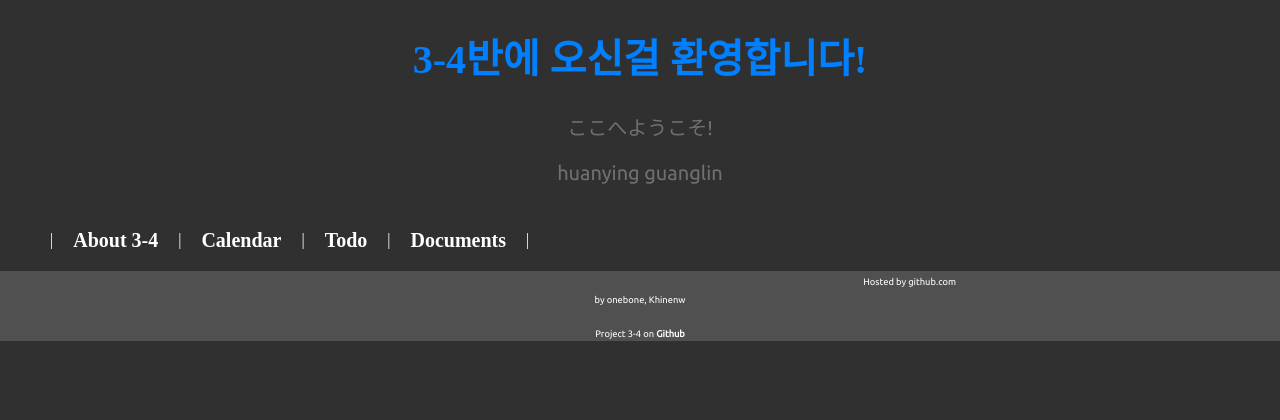
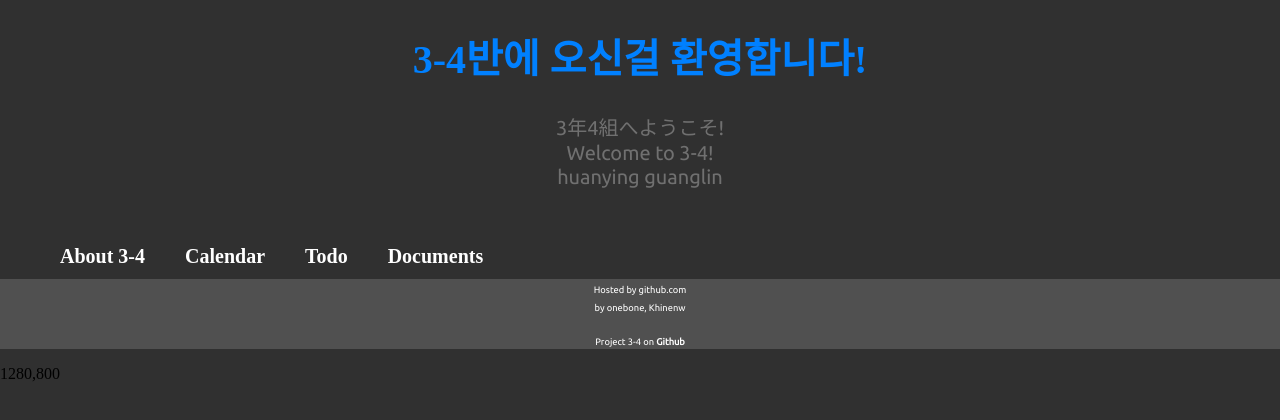
Before and after one commit to eoeun/eoeun.github.io, a PHP site: page / in a window 1280 px wide. Shown: the top 420 px of the page. Run offline with PHP 8.4, Linux system fonts and the light colour scheme; some web fonts are replaced.

Commit message:
updated resiziing

```diff
--- /dev/null
+++ b/autoSize.js
@@ -0,0 +1,24 @@
+"use strict";
+function resizeScreen(){
+	document.getElementById("test").innerHTML = window.innerWidth + "," + window.innerHeight;
+
+	var navigation = document.getElementById("navigationList").children;
+	if(window.innerWidth < 570){
+		for(var i = 0; i < navigation.length; i++){
+			navigation[i].style.cssFloat = "none"
+		}
+
+	}else{
+		for(var i = 0; i < navigation.length; i++){
+			navigation[i].style.cssFloat="left"
+		}
+	}
+
+	if(window.innerWidth < 480 && 308 <= window.innerWidth){
+		document.getElementById("title").innerHTML = "3-4반에 오신걸<br>환영합니다!";
+	}else if(window.innerWidth >= 480){
+		document.getElementById("title").innerHTML="3-4반에 오신걸 환영합니다!";
+	}else{
+		document.getElementById("title").innerHTML = "3-4";
+	}
+}
--- a/index.html
+++ b/index.html
@@ -5,51 +5,57 @@
 			<meta charset="utf-8"/>
 			<meta name="description" content="Eoeun Middle School 3-4 page">
 			<meta name="author" content="khinenw, onebone">
+			<meta name="google-site-verification" content="2UXFgwAb75v_fCYwB6V_Ue5rMFlI_oJIXrtzwMkp6ag" />
 			<link rel="stylesheet" type="text/css" href="mainStyle.css">
 	</head>
 	<!-- now the layout is strange. will be fixed -->
 	<script type="text/javascript">
-	const WELCOME = "환영합니다!\nここへようこそ！\nhuanying guanglin";
+	const WELCOME = "환영합니다!\nここへようこそ！\nhuanying guanglin\nThis page is under construction.";
 
 	window.onload = function(){
+		resizeScreen();
 		alert(WELCOME);
 	};
 	</script>
 
-	<body>
+	<script src="showMenu.js"></script>
+	<script src="autoSize.js"></script>
+
+	<body onresize="resizeScreen()">
 		<header id = "header">
-			<h1>3-4반에 오신걸 환영합니다!</h1>
-			<p>ここへようこそ!</p>
-			<p> huanying guanglin </p>
+			<h1 id="title">3-4반에 오신걸 환영합니다!</h1>
+			<p>
+				3年4組へようこそ!
+				<br>
+				Welcome to 3-4!
+				<br>
+				huanying guanglin </p>
 		</header>
 
 		<nav id = "navigation">
-			<ul>
-				<li><a> | </a></li>
+			<ul id = "navigationList">
 				<li><a class="link" href="about.html">About 3-4</a></li>
 				<!-- 간단한 학급 소개를 보여줌-->
-				<li><a> | </a></li>
 				<li><a class="link" href="calendar.html">Calendar</a></li>
 				<!-- 캘린더 : 급식, 학사일정, 시간표 등을 파싱해서 보여줌-->
-				<li><a> | </a></li>
 				<li><a class="link" href="todo.html">Todo</a></li>
 				<!-- 숙제나 해가야 할 가정통신문 등을 보며줌-->
-				<li><a> | </a></li>
-				<li><a class="link" href="docs.html">Documents</a></li>
+				<li><a class="link" href="javascript:showDocument()">Documents</a></li>
 				<!-- 기타 문서들을 보여줌-->
-				<li><a> | </a></li>
 			</ul>
 		</nav>
 
 		<footer id = "footer">
-
 			<p>
-				<a>Hosted by github.com<br>
-				by onebone, Khinenw</a>
+				<a>Hosted by github.com</a>
+				<br>
+				<a>by onebone, Khinenw</a>
 			</p>
 			<a>Project 3-4 on <a href = "https://github.com/eoeun/eoeun,github.io.git" class= "link">Github</a></a>
 		</footer>
 
 		<!--	<button id="click_here_1">Hello World! Click here</button> -->
+		<!-- HTML TEST AREA-->
+		<p id="test">TEST</p>
 	</body>
 </html>
--- a/mainStyle.css
+++ b/mainStyle.css
@@ -18,16 +18,15 @@ body{
 
 #navigation{
 	height: 50px;
-	width: 640px;
-
+	display: inline-block;
 }
 
 #navigation ul li{
-	margin: 10px;
+	margin: 20px;
 	list-style: none;
 	color: #FFFFFF;
 	float: left;
-	line-height:50px;
+	/*line-height:50px;*/
 	vertical-align: middle;
 	text-align: center;
 }
@@ -39,6 +38,10 @@ body{
 	color: #FFFFFF;
 	font-weight: bold;
 }
+
+/*#navigation .start{
+	margin: 0px;
+}*/
 
 #navigation .link:hover{
 	color: #0080FF
@@ -73,9 +76,8 @@ body{
 	color: #0080FF;
 }
 
-#footer a{
+#footer a {
 	font-family : "Ubuntu";
 	font-size: 7pt;
 	color: #FFFFFF;
-	text-align: center;
 }
--- /dev/null
+++ b/robots.txt
@@ -0,0 +1,2 @@
+User-agent: *
+Disallow: /
--- /dev/null
+++ b/showMenu.js
@@ -0,0 +1,3 @@
+function showDocument(){
+
+}
```
